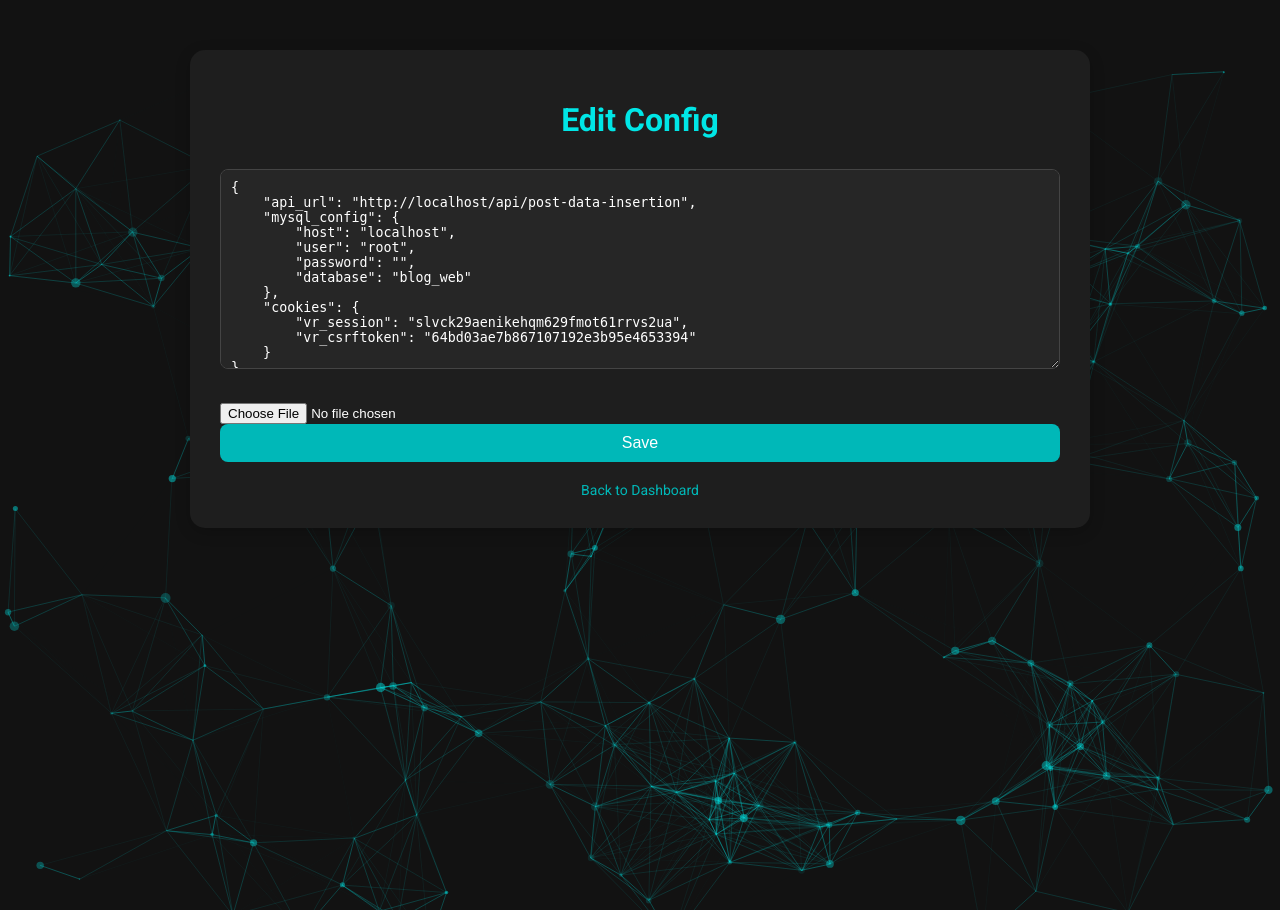
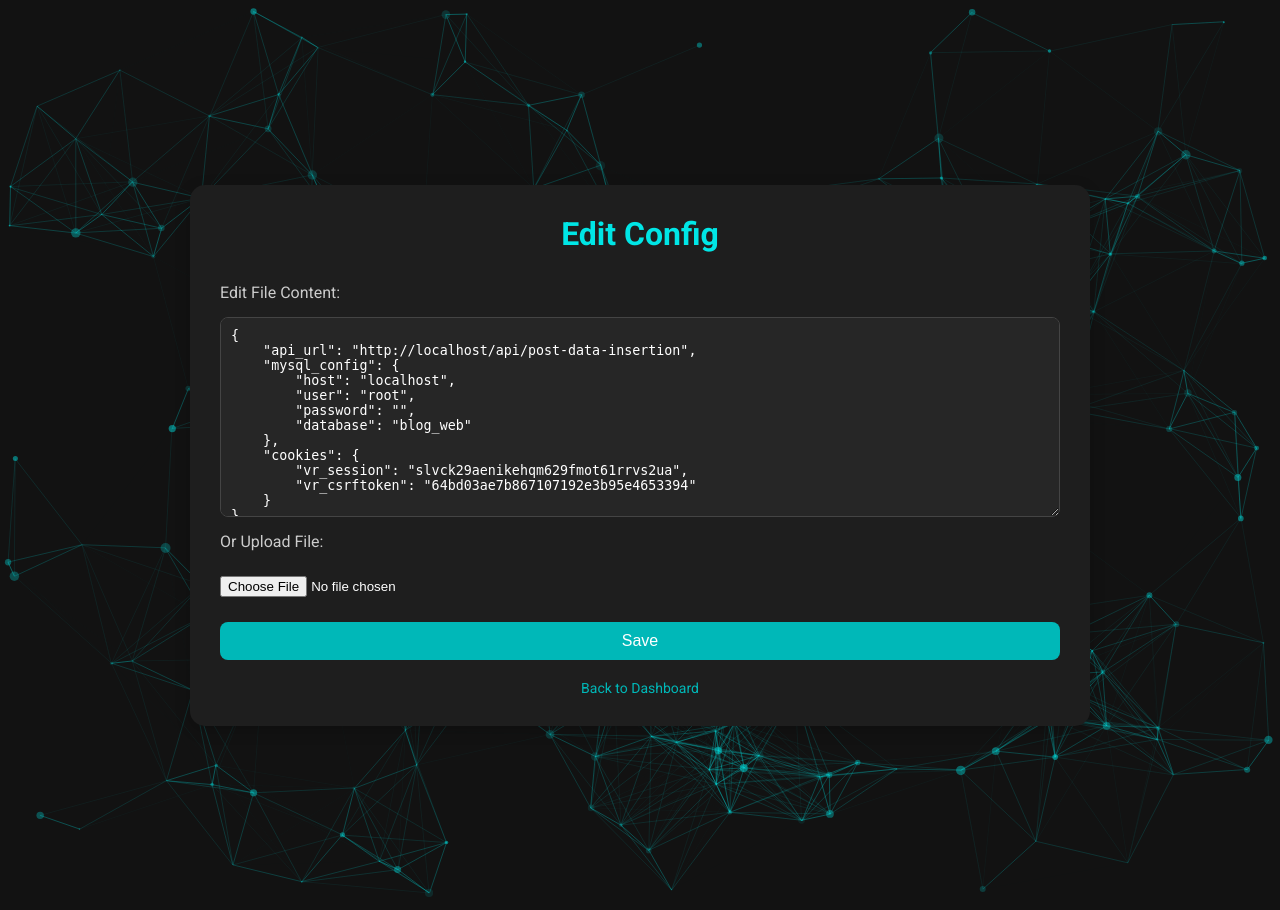
Before and after one commit to rijj1/Automate_Bot, a Flask app: page /edit_file/config in a window 1280 px wide. Run offline with Flask 3, Linux system fonts and the light colour scheme.

Commit message:
Both Upload Text and File Upload Enabled

```diff
--- a/dashboard.py
+++ b/dashboard.py
@@ -63,7 +63,7 @@ def download_checkpoints():
 def edit_file(file_type):
     """Edit a file dynamically based on the file type."""
     file_paths = {
-        'config' : 'config.json',
+        'config': 'config.json',
         'sitemap': 'sitemap.csv',
         'failed_uploads': failed_uploads_file,
         'checkpoints': checkpoint_file
@@ -75,15 +75,17 @@ def edit_file(file_type):
     file_path = file_paths[file_type]
 
     if request.method == 'POST':
-        if 'file_upload' in request.files:
+        if 'file_upload' in request.files and request.files['file_upload'].filename:
             # Handle file upload
             uploaded_file = request.files['file_upload']
             uploaded_file.save(file_path)
-        else:
+        elif 'file_content' in request.form and request.form['file_content'].strip():
             # Handle textarea content
             file_content = request.form.get('file_content')
             with open(file_path, 'w') as f:
                 f.write(file_content.replace('\r', ''))
+        else:
+            return "No valid input provided", 400
         return redirect('/')
     else:
         # Load the current file content
--- a/templates/edit_file.html
+++ b/templates/edit_file.html
@@ -4,9 +4,16 @@
     <meta charset="UTF-8">
     <meta name="viewport" content="width=device-width, initial-scale=1.0">
     <title>Edit {{ file_name }}</title>
-    <script src="https://cdn.jsdelivr.net/npm/particles.js@2.0.0"></script>
+    <!-- External Libraries -->
+    <script src="https://cdn.jsdelivr.net/npm/particles.js@2.0.0/particles.min.js"></script>
     <link href="https://fonts.googleapis.com/css2?family=Roboto:wght@400;500;700&display=swap" rel="stylesheet">
+    <!-- Internal Styles -->
     <style>
+        /* Reset and Base Styles */
+        * {
+            box-sizing: border-box;
+        }
+
         body {
             font-family: 'Roboto', sans-serif;
             background-color: #121212;
@@ -15,68 +22,103 @@
             color: #fff;
             overflow: hidden;
         }
+
+        /* Particle Background */
         #particles-js {
             position: fixed;
             width: 100%;
             height: 100%;
             z-index: -1;
         }
+
+        /* Main Content Container */
+        main {
+            display: flex;
+            justify-content: center;
+            align-items: center;
+            min-height: 100vh;
+            padding: 20px;
+        }
+
         .container {
-            padding: 30px;
             background: #1e1e1e;
             border-radius: 15px;
             box-shadow: 0 4px 15px rgba(0, 0, 0, 0.2);
-            width: 90%;
+            width: 100%;
             max-width: 900px;
-            margin: 50px auto;
-            box-sizing: border-box;
-            z-index: 10; /* Ensure content is above idle overlay */
+            padding: 30px;
+            z-index: 10;
         }
-        h1 {
+
+        /* Heading */
+        header h1 {
             color: #00e6e6;
-            margin-bottom: 30px;
-            font-size: 32px;
+            margin: 0 0 30px;
+            font-size: 2rem;
             font-weight: 600;
             text-align: center;
         }
+
+        /* Form Styles */
+        form {
+            display: flex;
+            flex-direction: column;
+            gap: 15px;
+        }
+
+        label {
+            font-size: 1rem;
+            color: #ccc;
+        }
+
         textarea {
             width: 100%;
             height: 200px;
             font-family: monospace;
             padding: 10px;
-            margin-bottom: 20px;
             background: #262626;
             color: #fff;
             border: 1px solid #444;
             border-radius: 8px;
-            box-sizing: border-box;
+            resize: vertical;
         }
+
+        input[type="file"] {
+            padding: 10px 0;
+            color: #fff;
+        }
+
         button {
             background: #00b8b8;
             color: white;
-            padding: 10px 20px;
+            padding: 10px;
             border: none;
             border-radius: 8px;
             cursor: pointer;
-            font-size: 16px;
-            width: 100%;
+            font-size: 1rem;
             transition: background-color 0.3s ease, transform 0.2s ease;
         }
+
         button:hover {
             background: #008080;
             transform: translateY(-2px);
         }
+
+        /* Back Link */
         .back-link {
             display: block;
             text-align: center;
             margin-top: 20px;
             color: #00b8b8;
             text-decoration: none;
-            font-size: 14px;
+            font-size: 0.875rem;
         }
+
         .back-link:hover {
             text-decoration: underline;
         }
+
+        /* Idle Overlay */
         #idle-overlay {
             position: fixed;
             top: 0;
@@ -88,24 +130,46 @@
             display: none;
             transition: opacity 0.3s ease;
         }
+
+        /* Responsive Adjustments */
+        @media (max-width: 600px) {
+            .container {
+                padding: 20px;
+            }
+
+            header h1 {
+                font-size: 1.5rem;
+            }
+        }
     </style>
 </head>
 <body>
+    <!-- Particle Background -->
+    <div id="particles-js" aria-hidden="true" role="presentation"></div>
 
-<div id="particles-js"></div>
+    <!-- Idle Overlay -->
+    <div id="idle-overlay"></div>
 
-<div class="container">
+    <!-- Main Content -->
+    <main>
+        <section class="container">
+            <header>
                 <h1>Edit {{ file_name }}</h1>
-    <form method="POST" enctype="multipart/form-data">
-        <textarea name="file_content">{{ file_content }}</textarea>
-        <input type="file" name="file_upload" accept=".txt,.csv" style="margin-top: 10px;">
+            </header>
+            <form method="POST" enctype="multipart/form-data" aria-label="File edit form">
+                <label for="file_content">Edit File Content:</label>
+                <textarea name="file_content" id="file_content">{{ file_content }}</textarea>
+                <label for="file_upload">Or Upload File:</label>
+                <input type="file" name="file_upload" id="file_upload" accept=".txt,.csv">
                 <button type="submit">Save</button>
             </form>
             <a href="/" class="back-link">Back to Dashboard</a>
-</div>
+        </section>
+    </main>
 
+    <!-- Particle.js Configuration -->
     <script>
-    // Particle.js configuration for background
+        document.addEventListener('DOMContentLoaded', () => {
             particlesJS('particles-js', {
                 particles: {
                     number: {
@@ -182,7 +246,7 @@
                 },
                 retina_detect: true
             });
+        });
     </script>
-
 </body>
 </html>
```
Lines whose indentation alone changed are shown as unchanged.
